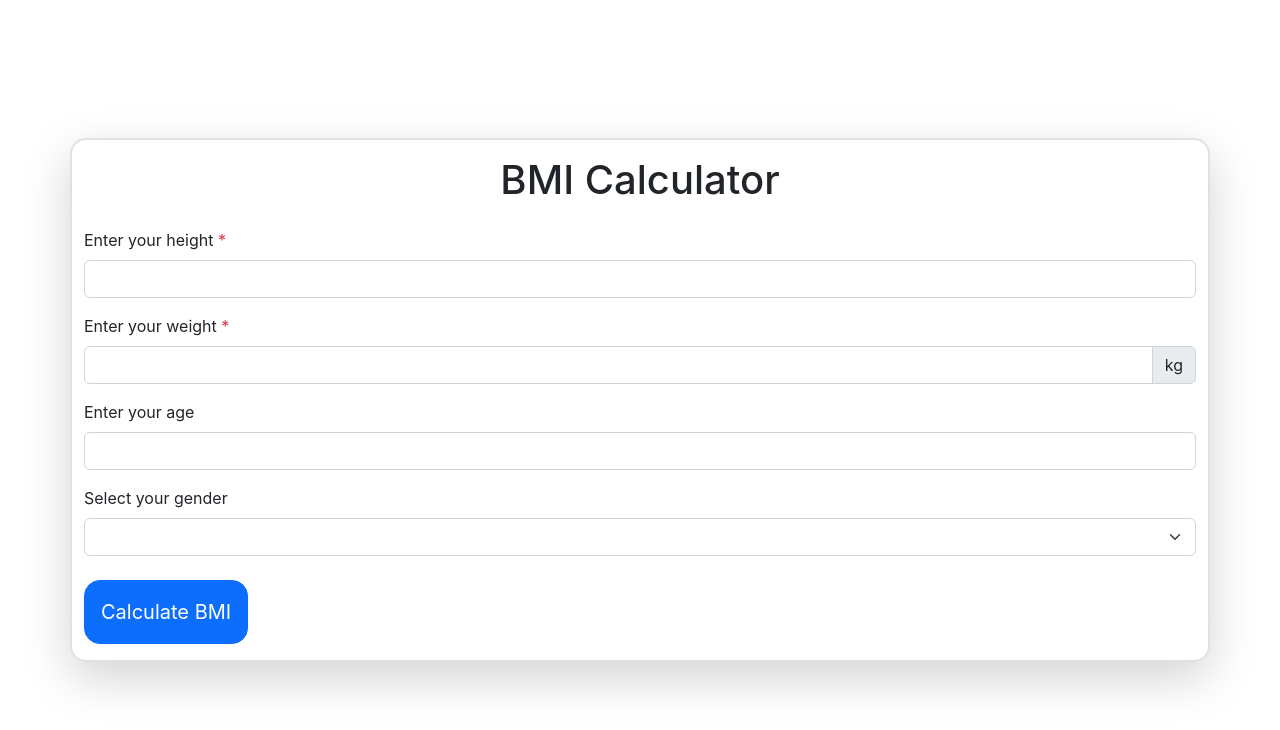
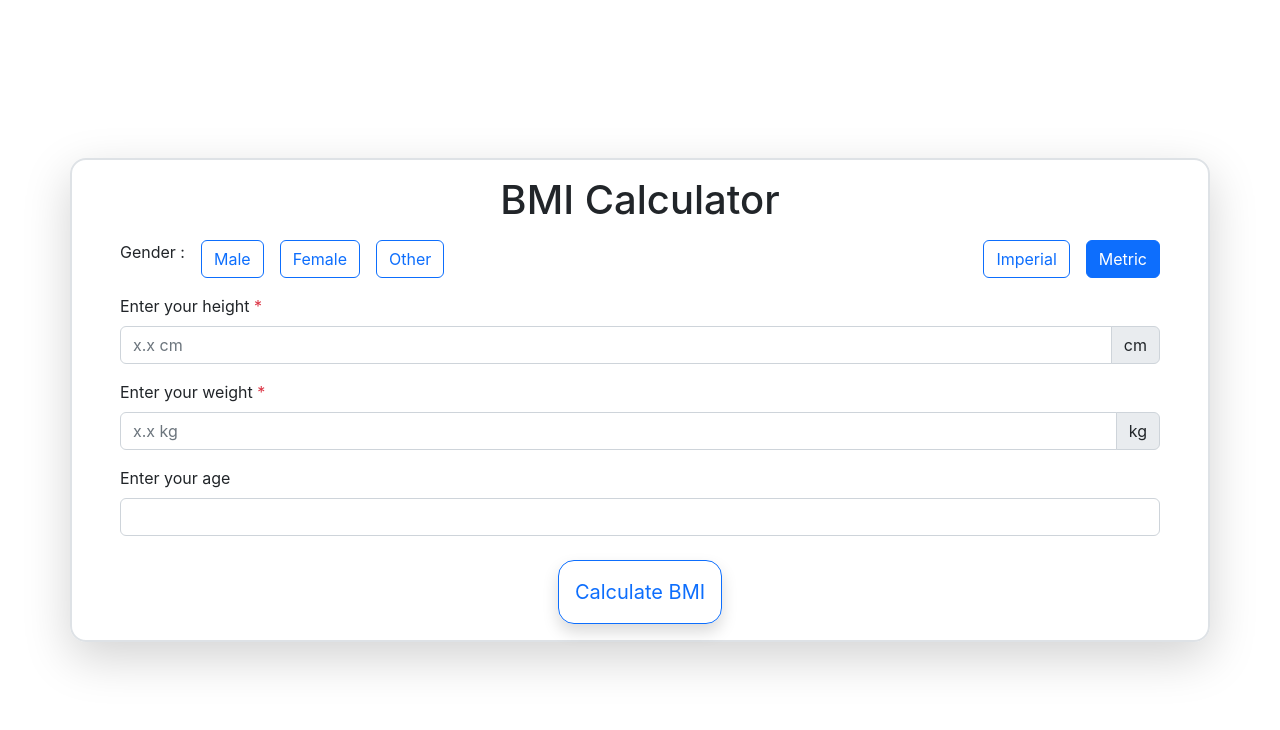
Before and after one commit to imbuesoft/patient, a React (Create React App) app: page / in a window 1280 px wide. Shown: the top 730 px of the page. Built offline with nearby package versions, Linux system fonts and the light colour scheme.

Commit message:
Final complate

```diff
--- a/src/features/BmiCalculatorForm/components/Input.jsx
+++ b/src/features/BmiCalculatorForm/components/Input.jsx
@@ -1,14 +1,17 @@
+import { placeholder } from "@babel/types";
 
-const Input = ({ title, name, type, required, left, right, onChange }) => {
+const Input = ({ title, name, type, required, left, right, placeholder, onChange }) => {
     return (
         <>
-            <label title={required && "required"} htmlFor={name} className="form-label mt-3">{title} {required && <span className="text-danger">*</span>}</label>
-            <div className="input-group">
-                {left && <span className="input-group-text">{left}</span> || ""}
-                <input type={type && type || "text"} onChange={onChange}
-                name={name} id={name} required={required && true || false}
-                className="form-control"  aria-label="Amount (to the nearest dollar)" />
-                {right && <span className="input-group-text">{right}</span> || ""}
+            <div>
+                {title && <label title={required && "required"} htmlFor={name} className="form-label mt-3">{title} {required && <span className="text-danger">*</span>}</label>}
+                <div className="input-group">
+                    {left && <span className="input-group-text">{left}</span> || ""}
+                    <input type={type && type || "text"} onChange={onChange} step="0.01" placeholder={placeholder}
+                        name={name} id={name} required={required && true || false}
+                        className="form-control" aria-label="Amount (to the nearest dollar)" />
+                    {right && <span className="input-group-text">{right}</span> || ""}
+                </div>
             </div>
         </>
     );
--- /dev/null
+++ b/src/features/BmiCalculatorForm/components/Radio.jsx
@@ -0,0 +1,21 @@
+
+const Radio = ({ data, name, title, handleChange, checkedData, className }) => {
+    return (
+        <>
+            <div className={className}>
+
+                {title ? <label>{title}</label> : ""}
+                {
+                    data.map((id) => (
+                        <div>
+                            <input onClick={handleChange} type="radio" name={name} className="btn-check" id={id} value={id} autoComplete="off" checked={checkedData === id} />
+                            <label className="btn btn-outline-primary text-capitalize" htmlFor={id}>{id}</label><br />
+                        </div>
+                    ))
+                }
+            </div>
+        </>
+    );
+};
+
+export default Radio;
--- a/src/features/BmiCalculatorForm/components/SelectFromList.jsx
+++ b/src/features/BmiCalculatorForm/components/SelectFromList.jsx
@@ -2,7 +2,7 @@
 
 const SelectFromList = ({ name, options, title, defaultOption, required, onChange }) => {
     return (
-        <>
+        <div>
             <label htmlFor={name} className="form-label mt-3">{title} {required && <span className="text-danger">*</span>}</label>
             <select className="form-select" name={name} id={name} onChange={onChange}>
                 <option className="form-control">{defaultOption ? defaultOption : ""}</option>
@@ -10,7 +10,7 @@ const SelectFromList = ({ name, options, title, defaultOption, required, onChang
                     options.map((x, i) => <option key={i} value={x}>{x}</option>)
                 }
             </select>
-        </>
+        </div>
     );
 };
 
--- a/src/features/BmiCalculatorForm/pages/BmiForm.jsx
+++ b/src/features/BmiCalculatorForm/pages/BmiForm.jsx
@@ -1,40 +1,113 @@
 import { useState } from 'react';
 import Input from '../components/Input';
 import SelectFromList from '../components/SelectFromList';
+import Radio from '../components/Radio';
 
 
 const BmiForm = () => {
 
-    const gender = ["Male", "Female", "Other"]
+    const [data, setData] = useState({ height: "0", weight: "0", age: "0" });
+    const [bmi, setBmi] = useState(0);
+    const [category, setCategory] = useState();
+    const [system, setSystem] = useState("metric");
+    const [gender, setGender] = useState()
 
-    const [data, setData] = useState({ height: 0, weight: 0, age: 0, gender: "" });
-    const [bmi, setBmi] = useState(0);
+    const calculateBMI = () => {
 
-    const handleChange = (e) => {
-        setBmi(0)
-        setData({ ...data, [e.target.name]: e.target.value });
+        let { height, weight, age } = data
+
+        if (system === 'metric') {
+
+            setBmi((weight / (height * height)).toFixed(2))
+
+        } else if (system === 'imperial') {
+
+            setBmi(((weight / (height * height)) * 703).toFixed(2))
+
+        }
+
+        let genderValue = {
+            male: [18.5, 25, 30],
+            female: [18.5, 24, 30]
+        }
+
+
+        let x = 'Obese'
+        if (bmi < genderValue[gender && gender || "male"][0]) {
+            x = 'Underweight';
+        } else if (bmi >= genderValue[gender && gender || "male"][0] && bmi < genderValue[gender && gender || "male"][1]) {
+            x = 'Normal weight';
+        } else if (bmi >= genderValue[gender && gender || "male"][1] && bmi < genderValue[gender && gender || "male"][2]) {
+            x = 'Overweight';
+        }
+
+        setCategory(x)
     }
 
+    const handleDataChange = (e) => {
+        console.log(data)
+        setData({ ...data, [e.target.name]: e.target.value }); bmi && setBmi(0); category && setCategory("")
+    }
+
+    // const handleHeightChange = (e) => {
+    //     (system == "metric") ?
+    //         setData({ ...data, [e.target.name]: e.target.value })
+    //         :
+    //         setData({ ...data, [e.target.name]: e.target.value })
+    //     bmi && setBmi(0);
+    //     category && setCategory("")
+    // }
+    const handleHeightChange = (e) => {
+        console.log(data);
+        if (system === "metric") {
+            setData({ ...data, height: e.target.value / 100 });
+        } else {
+            setData({
+                ...data,
+                height: (parseInt(document.getElementById("heightFt").value) * 12) + parseInt(document.getElementById("heightIn").value)
+            });
+        }
+    }
+
+
+    const handleSystemChange = (e) => {
+        setSystem(e.target.id)
+    }
+
+    const handleGenderChange = (e) => { setGender(e.target.id) }
+
     const handleSubmit = e => {
-        e.preventDefault();
-        const bmi = (data.weight) / (data.height ** 2);
-        setBmi(bmi.toFixed(2));
+        e.preventDefault(); calculateBMI()
     }
 
     return (
         <>
             <div className="d-grid h-100">
-                <div className="m-auto container border border-2 rounded-4 shadow-lg">
+                <div className="m-auto container px-3 px-sm-4 px-md-5 border border-2 rounded-4 shadow-lg">
                     <form id='bmi-form' method="post" onSubmit={handleSubmit}>
                         <h1 className="h1 text-center mt-3 ">BMI Calculator</h1>
-                        <Input onChange={handleChange} title="Enter your height" required={true} name="height" />
-                        <Input onChange={handleChange} title="Enter your weight" required={true} name="weight" right="kg" />
-                        <Input onChange={handleChange} title="Enter your age" name="age" type="number" />
-                        <SelectFromList onChange={handleChange} name="gender" options={gender} title="Select your gender" />
+                        <div className="d-flex flex-wrap mt-3">
+                            <Radio className="flex-grow-1 d-inline-flex gap-3" data={["male", "female", "other"]} title="Gender : " name="gender" checkedData={gender} handleChange={handleGenderChange} />
+                            <Radio className="d-inline-flex gap-3" data={["imperial", "metric"]} name="system" checkedData={system} handleChange={handleSystemChange} />
+                        </div>
+                        {
+                            (system === "metric") ?
+                                <Input placeholder="x.x cm" right="cm" onChange={handleHeightChange} title="Enter your height" required={true} name="heightCm" type="number" />
+                                :
+                                <div className='d-flex gap-3 flex-column'>
+                                    <Input placeholder="x.x ft" right="ft" onChange={handleHeightChange} title="Enter your height" required={true} name="heightFt" type="number" />
+                                    <Input placeholder="x.x in" right="in" onChange={handleHeightChange} required={true} name="heightIn" type="number" />
+                                </div>
+                        }
+                        <Input placeholder={`x.x ${system === "metric" ? "kg" : "pounds"}`} onChange={handleDataChange} title="Enter your weight" required={true} name="weight" right={system === "metric" ? "kg" : "pounds"} type="number" />
+                        <Input onChange={handleDataChange} title="Enter your age" name="age" type="number" />
                         {bmi && <h3 className="h3 mt-4">BMI : {bmi}</h3> || ""}
-                        <button type="submit" className="btn btn-primary btn-lg mt-4 d-flex py-3 rounded-4" >
-                            Calculate BMI
-                        </button>
+                        {category && <h3 className="h3 mt-4">Category : {category}</h3> || ""}
+                        <div className="d-flex justify-content-center">
+                            <button type="submit" className="btn btn-outline-primary shadow btn-lg mt-4 d-flex py-3 rounded-4" >
+                                Calculate BMI
+                            </button>
+                        </div>
                         <div className="space" style={{ height: "1em" }}></div>
                     </form>
                 </div>
```
Also changed, not shown: src/features/BmiCalculatorForm/pages/BmiForm1.jsx (added, +74 -0 lines).
